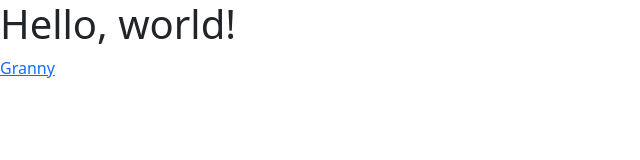
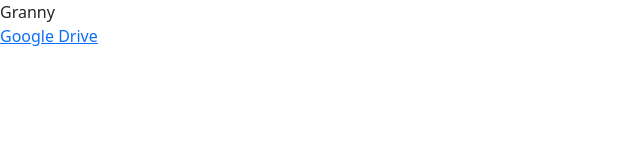
Before and after one commit to dvaaiid/Games, a plain HTML site: page index.html in a window 1280 px wide. Shown: the whole page, without its empty margins (0-640 px from the left). Drawn offline with nearby package versions, Linux system fonts and the light colour scheme.

Commit message:
Update index.html

```diff
--- a/index.html
+++ b/index.html
@@ -7,8 +7,10 @@
     <link href="https://cdn.jsdelivr.net/npm/bootstrap@5.2.0-beta1/dist/css/bootstrap.min.css" rel="stylesheet" integrity="sha384-0evHe/X+R7YkIZDRvuzKMRqM+OrBnVFBL6DOitfPri4tjfHxaWutUpFmBp4vmVor" crossorigin="anonymous">
   </head>
   <body>
-    <h1>Hello, world!</h1>
-    <a href="granny.html">Granny</a>
+    <p>Granny<br>
+      <a href="https://drive.google.com/file/d/1FLzVgNqXjYHbh63yQu73iTk7Ulj5kIF_/view?usp=sharing">Google Drive</a>
+    </p>
+
     <script src="https://cdn.jsdelivr.net/npm/bootstrap@5.2.0-beta1/dist/js/bootstrap.bundle.min.js" integrity="sha384-pprn3073KE6tl6bjs2QrFaJGz5/SUsLqktiwsUTF55Jfv3qYSDhgCecCxMW52nD2" crossorigin="anonymous"></script>
   </body>
 </html>
```
